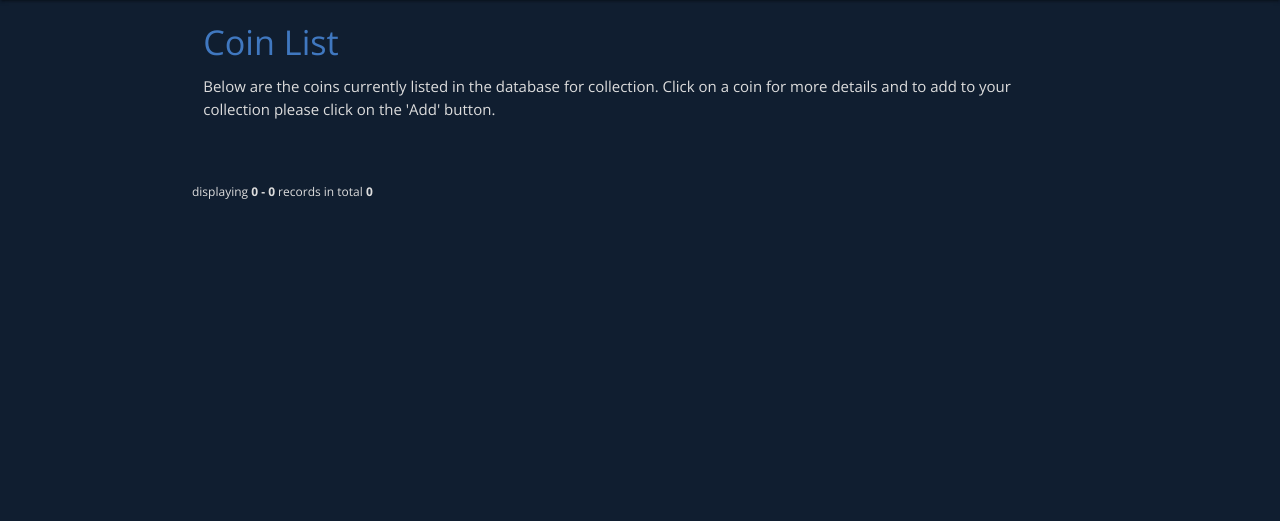
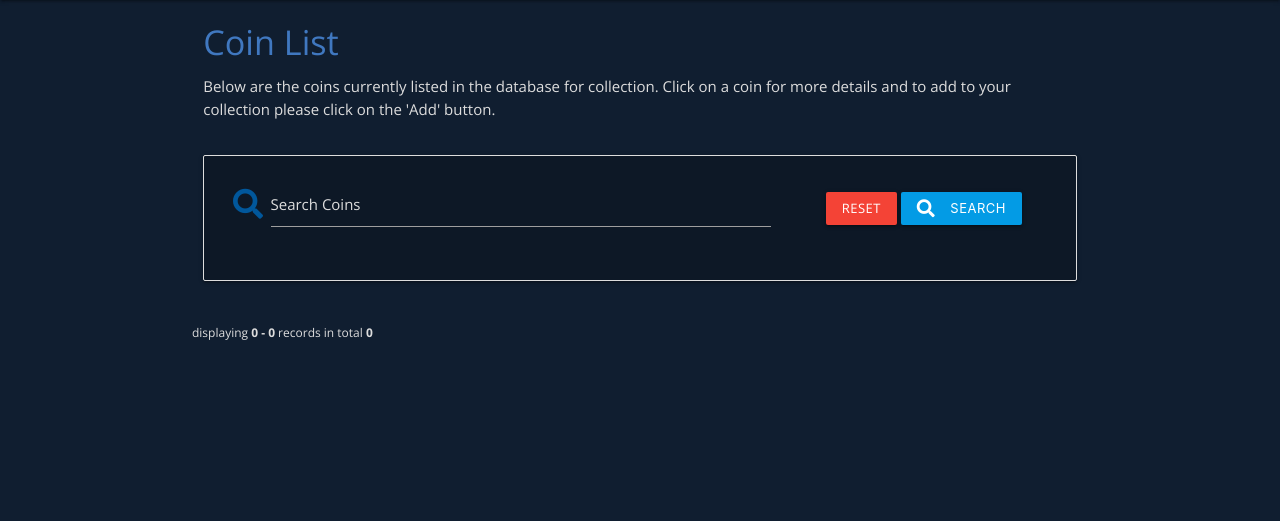
Before and after one commit to peejaywk/MS3-CoinCollector, a Flask app: page /coin_list in a window 1280 px wide. Shown: the part 64-585 px from the top of the page. Run offline with Flask 2, Linux system fonts and the light colour scheme; the visitor is signed in with stand-in values (Sample User, id 1); data that the repository does not hold is empty; some libraries are stand-ins or nearby versions.

Commit message:
Add search bar to the coin_list page and style accordingly. Add search function to the backend python script.

```diff
--- a/app.py
+++ b/app.py
@@ -181,7 +181,8 @@ def coin_list():
         per_page = 6
         offset = (page - 1) * per_page
 
-        pagination_coins = paginate_coins(coins, offset=offset, per_page=per_page)
+        pagination_coins = paginate_coins(
+            coins, offset=offset, per_page=per_page)
         pagination = Pagination(page=page, per_page=per_page, total=len(coins))
         return render_template("coin_list.html", coins=pagination_coins, pagination=pagination)
 
@@ -332,6 +333,21 @@ def edit_coin(coin_id):
     return render_template("edit_coin.html", coin=coin, denominations=denominations)
 
 
+@app.route("/search", methods=["GET", "POST"])
+def search():
+    query = request.form.get("query")
+    coins = list(mongo.db.circulation.find({"$text": {"$search": query}}))
+
+    page = int(request.args.get('page', 1))
+    per_page = 6
+    offset = (page - 1) * per_page
+
+    pagination_coins = paginate_coins(
+        coins, offset=offset, per_page=per_page)
+    pagination = Pagination(page=page, per_page=per_page, total=len(coins))
+    return render_template("coin_list.html", coins=pagination_coins, pagination=pagination)
+
+
 if __name__ == "__main__":
     app.run(host=os.environ.get("IP"),
             port=int(os.environ.get("PORT")),
--- a/static/css/style.css
+++ b/static/css/style.css
@@ -58,6 +58,16 @@ nav li a {
 
 .footer-link li a {
     color: #DDDDDD;
+}
+
+/* ---------- Search Panel ---------- */
+.search-panel {
+    background-color: rgba(0, 0, 0, 0.2);
+    border: 1px solid #DDDDDD;
+    margin-top: 0px;
+    margin-right: 0.75rem;
+    margin-left: 0.75rem;
+    padding: 10px;
 }
 
 .modal {
@@ -200,3 +210,18 @@ input:-webkit-autofill {
 .pagination li.active {
     background-color: #66BB6A;
 }
+
+/* ---------- Media Queries ---------- */
+
+@media screen and (min-width: 992px) {
+    .search-valign {
+        display: -webkit-box;
+        display: -webkit-flex;
+        display: -ms-flexbox;
+        display: flex;
+        -webkit-box-align: center;
+        -webkit-align-items: center;
+        -ms-flex-align: center;
+        align-items: center;
+    }
+}
--- a/templates/coin_list.html
+++ b/templates/coin_list.html
@@ -5,10 +5,28 @@
     <div class="col s12">
         <h4>Coin List</h4>
         <p>Below are the coins currently listed in the database for collection. Click on a coin for more details and to
-            add to your collection
-            please click on the 'Add' button.
+            add to your collection please click on the 'Add' button.
         </p>
     </div>
+</div>
+
+<div class="row card-panel search-panel">
+    <form action="{{ url_for('search') }}" method="post" class="col s12">
+        <!-- <div class="row valign-wrapper center-align"> -->
+        <div class="row center-align search-valign">
+            <div class="input-field col s12 l8">
+                <i class="fas fa-search prefix light-blue-text text-darken-4"></i>
+                <input type="text" name="query" id="query" minlength="3" class="validate" required>
+                <label for="query">Search Coins</label>
+            </div>
+            <div class="col s12 l4">
+                <a href="{{ url_for('coin_list') }}" class="red btn-small">Reset</a>
+                <button type="submit" class="light-blue darken-1 btn-small">
+                    <i class="fas fa-search left"></i>Search
+                </button>
+            </div>
+        </div>
+    </form>
 </div>
 
 <div class="row">
```
Also changed, not shown: templates/user_coins.html (+12 -3 lines).
